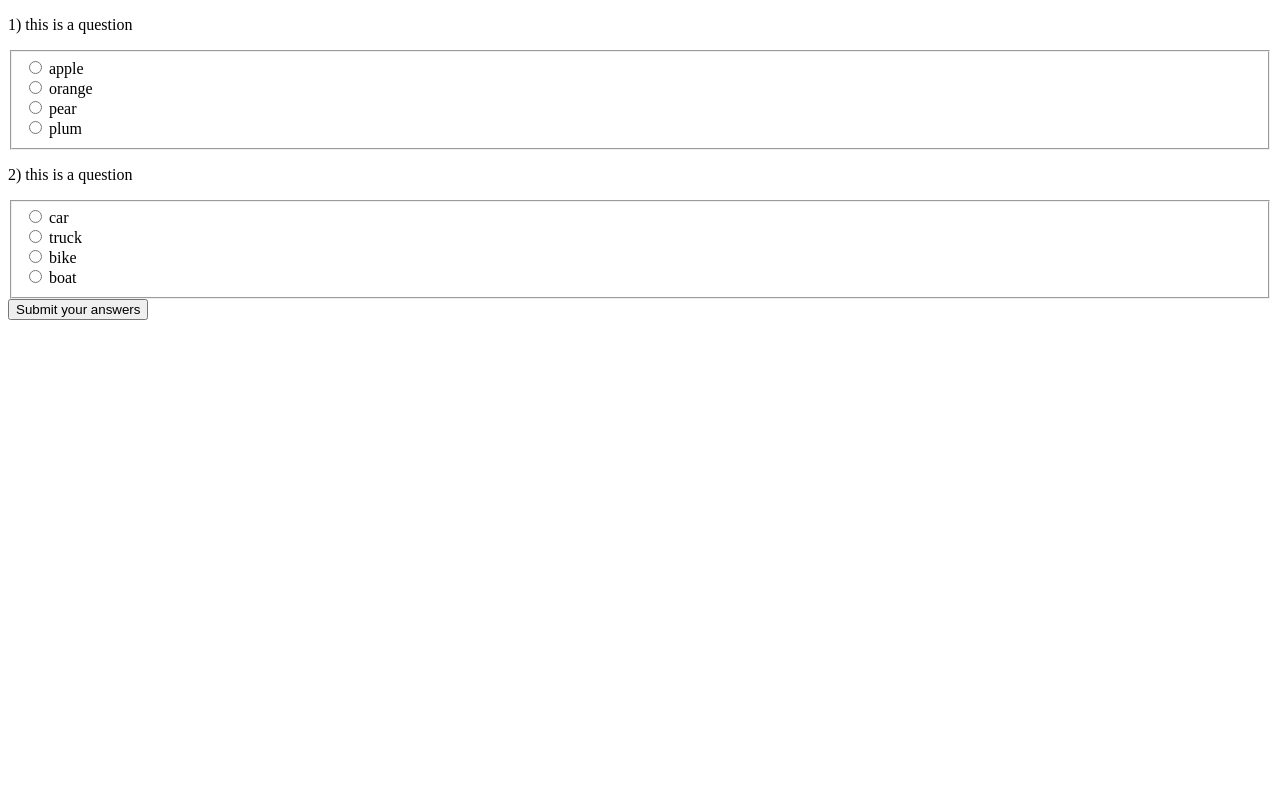
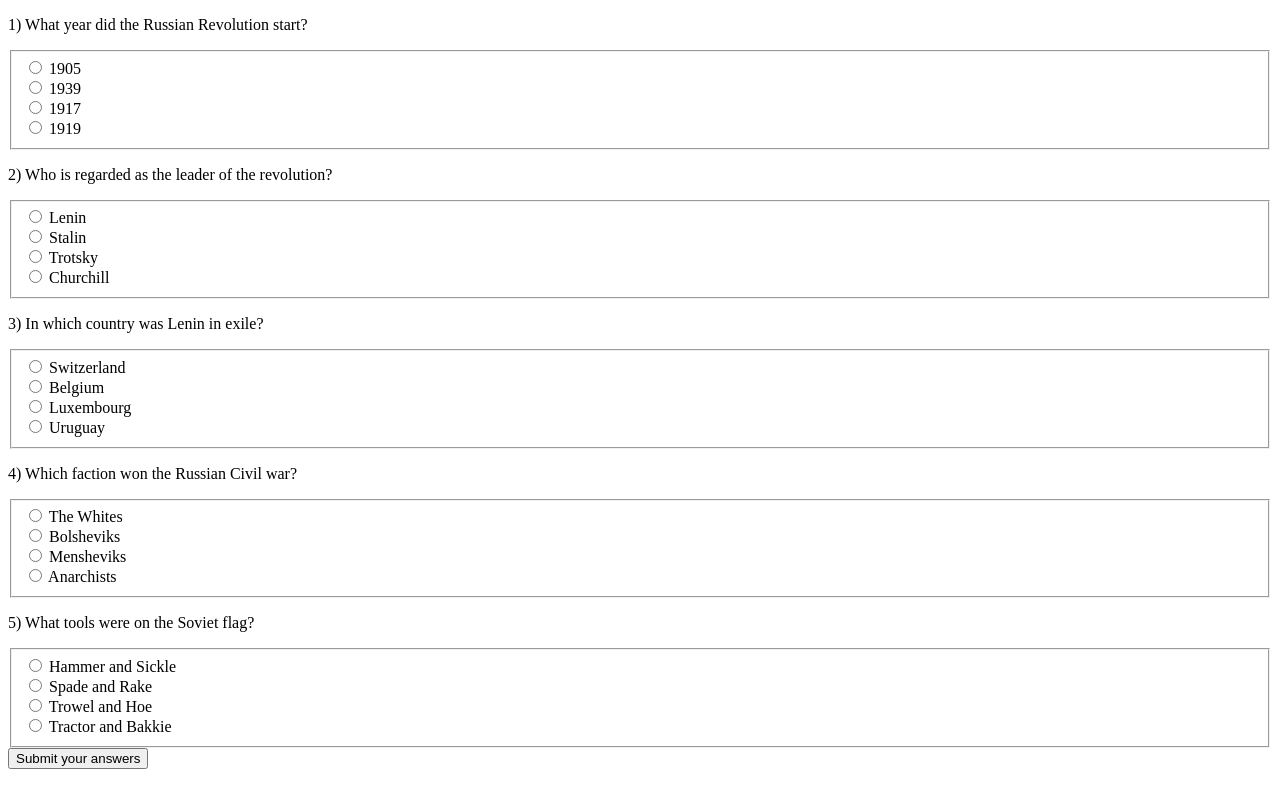
Before and after one commit to PaintingCaves/js-quiz, a plain HTML site: page index.html in a window 1280 px wide. Drawn offline with nearby package versions, Linux system fonts and the light colour scheme.

Commit message:
Adding more questions

```diff
--- /dev/null
+++ b/data.js
@@ -0,0 +1,41 @@
+let questions = [{
+    title: 'part1',
+    questionNumber: 1,
+    questionBody: 'What year did the Russian Revolution start?',
+    answers: ['1905', '1939', '1917', '1919'],
+    correctAnswer: '1917'
+  },
+  {
+    title: 'part2',
+    questionNumber: 2,
+    questionBody: 'Who is regarded as the leader of the revolution?',
+    answers: ['Lenin', 'Stalin', 'Trotsky', 'Churchill'],
+    correctAnswer: 'Lenin'
+  },
+  {
+    title: 'part3',
+    questionNumber: 3,
+    questionBody: 'In which country was Lenin in exile?',
+    answers: ['Switzerland', 'Belgium', 'Luxembourg', 'Uruguay'],
+    correctAnswer: 'Switzerland'
+  },
+  {
+    title: 'part4',
+    questionNumber: 4,
+    questionBody: 'Which faction won the Russian Civil war?',
+    answers: ['The Whites', 'Bolsheviks', 'Mensheviks', 'Anarchists'],
+    correctAnswer: 'Bolsheviks'
+  },
+  {
+    title: 'part5',
+    questionNumber: 5,
+    questionBody: 'What tools were on the Soviet flag?',
+    answers: ['Hammer and Sickle', 'Spade and Rake', 'Trowel and Hoe', 'Tractor and Bakkie'],
+    correctAnswer: 'Hammer and Sickle'
+  }
+]
+let messages = [
+  "How!?",
+  "Nearly there",
+  "Nice!"
+]
--- a/index.html
+++ b/index.html
@@ -11,5 +11,7 @@
     </div>
 
   </body>
+
+  <script src="data.js" charset="utf-8"></script>
   <script src="scripts.js" charset="utf-8"></script>
 </html>
--- a/scripts.js
+++ b/scripts.js
@@ -1,21 +1,23 @@
-let questions = [{
-    title: 'test1',
-    questionNumber: 1,
-    questionBody: 'this is a question',
-    answers: ['apple', 'orange', 'pear', 'plum'],
-    correctAnswer: 'apple'
-  },
-  {
-    title: 'test2',
-    questionNumber: 2,
-    questionBody: 'this is a question',
-    answers: ['car', 'truck', 'bike', 'boat'],
-    correctAnswer: 'boat'
-  }
-]
-
-
-
+// let questions = [{
+//     title: 'test1',
+//     questionNumber: 1,
+//     questionBody: 'this is a question',
+//     answers: ['apple', 'orange', 'pear', 'plum'],
+//     correctAnswer: 'apple'
+//   },
+//   {
+//     title: 'test2',
+//     questionNumber: 2,
+//     questionBody: 'this is a question',
+//     answers: ['car', 'truck', 'bike', 'boat'],
+//     correctAnswer: 'boat'
+//   }
+// ]
+// let messages = [
+//   "How!?",
+//   "Nearly there",
+//   "Nice!"
+// ]
 
 
 function formCreator() {
@@ -34,7 +36,7 @@ function formFiller() {
   }
 }
 
-function buttonMaker(position,id,content) {
+function buttonMaker(position, id, content) {
   $(position).after(`<button type="button" id="${id}">${content}</button>`);
 }
 let rawResults = [];
@@ -43,14 +45,14 @@ let score = 0;
 
 function resultsTaker() {
   for (i = 1; i < questions.length + 1; i++) {
-    let singleResult = $('input[name=test' + i + ']:checked', '#formBody').val();
+    let singleResult = $('input[name=part' + i + ']:checked', '#formBody').val();
     rawResults.push(singleResult);
   }
   console.log(rawResults);
 }
 formCreator();
 formFiller();
-buttonMaker("#formBody","submitter","Submit your answers");
+buttonMaker("#formBody", "submitter", "Submit your answers");
 
 function memoCreator() {
   for (question of questions) {
@@ -72,16 +74,19 @@ function marker() {
 $("#submitter").click(function() {
   resultsTaker();
   memoCreator();
-  buttonMaker("#submitter","viewer","see your results");
+  buttonMaker("#submitter", "viewer", "see your results");
 });
 
 function resultsDisplay() {
-  $("#top").append(`<p> You got ${score} out of ${questions.length}</p>`)
-  // alert(`You got ${score} out of ${questions.length}`);
+  $("#top").append(`<p> You got ${score} out of ${questions.length}</p>`);
+  $("#top").append(`<p>${messages[score]}</p>`);
 }
 
-$("#top").on('click',"#viewer",function() {
+
+
+$("#top").on('click', "#viewer", function() {
   $("#formBody").hide();
   marker();
   resultsDisplay();
+
 });
```
